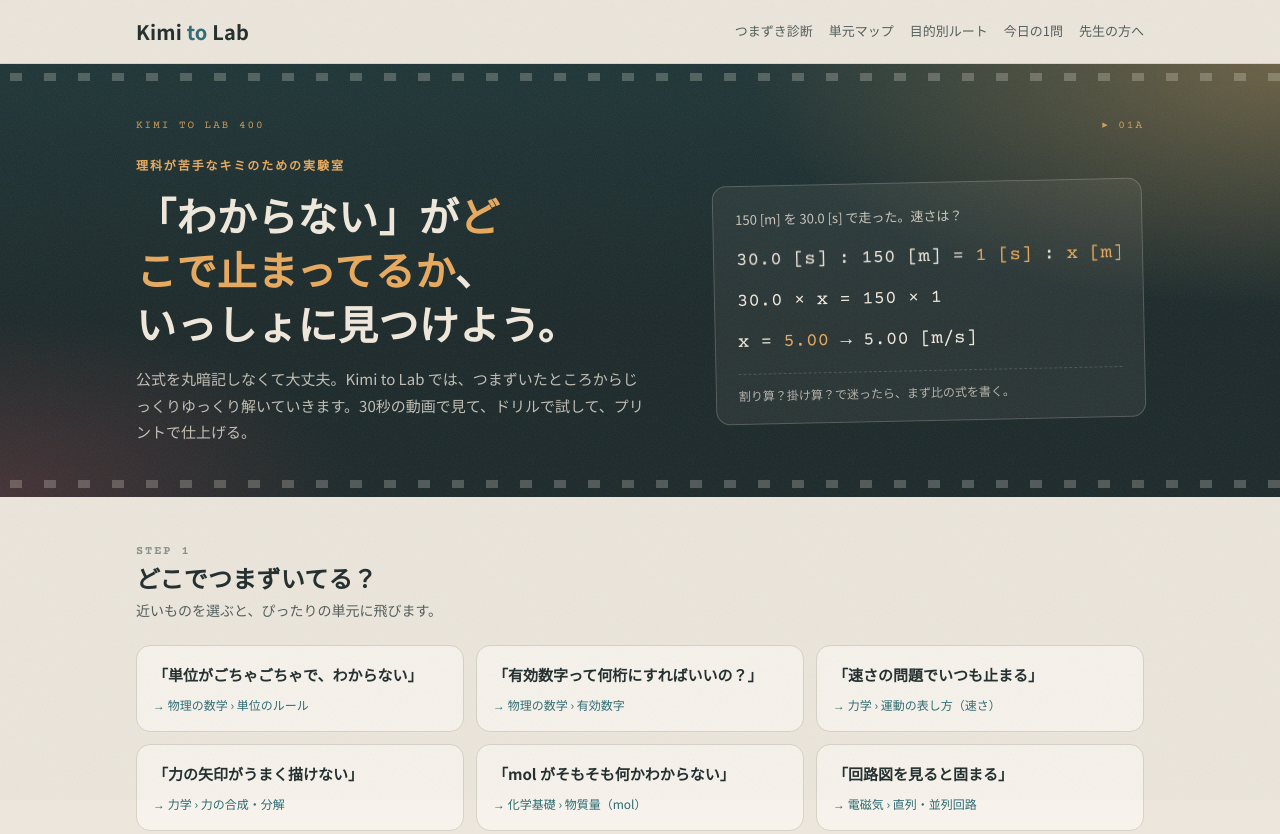
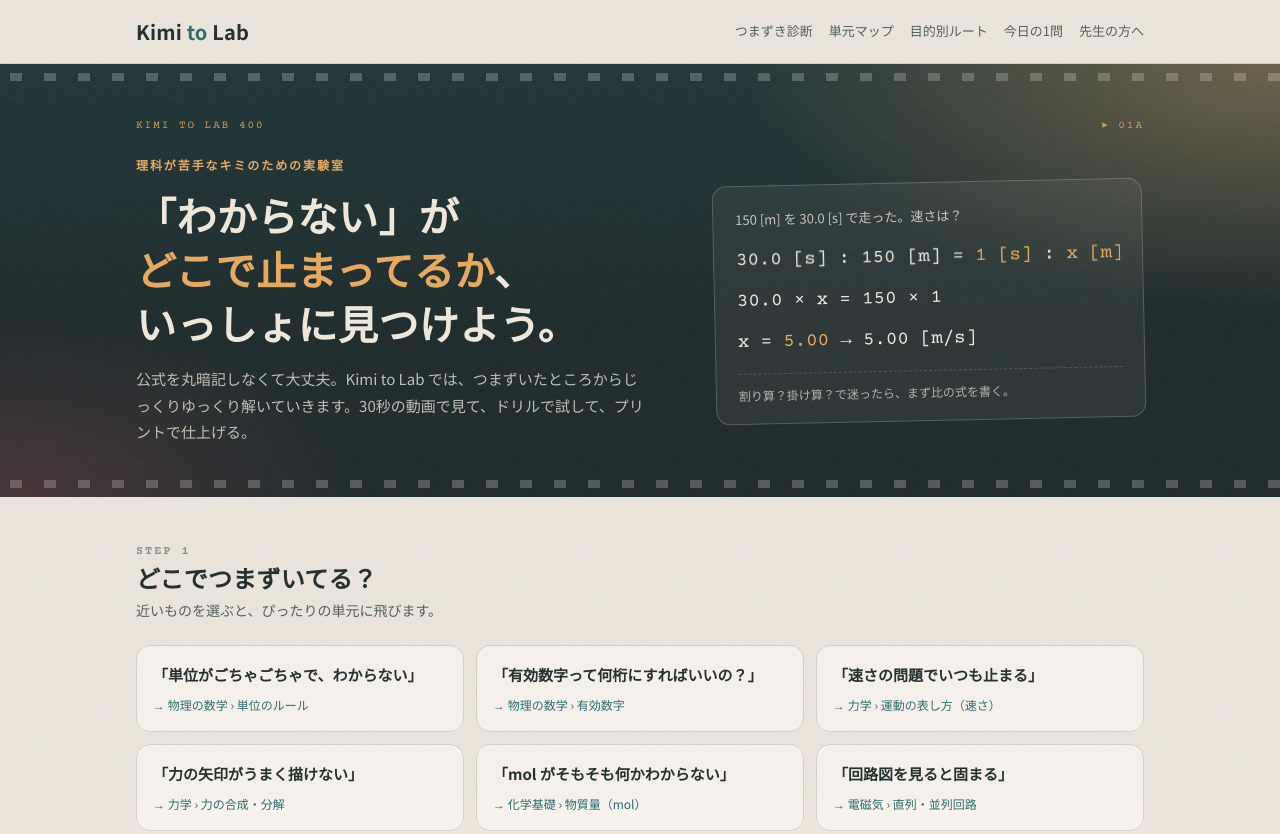
Before and after one commit to sak19lab/sak19lab.github.io, a plain HTML site: page index.html in a window 1280 px wide. Shown: the top 834 px of the page. Drawn offline with nearby package versions, Linux system fonts and the light colour scheme; a web font is replaced by a local one.

Commit message:
トップの見出しが変な位置で改行されないように修正
Co-Authored-By: Claude Opus 5.5 <noreply@anthropic.com>
Claude-Session: https://claude.ai/code/session_01995pqJYVUnc7jqRAyeMiQp

```diff
--- a/index.html
+++ b/index.html
@@ -73,6 +73,7 @@ nav.links a:hover{color:var(--accent)}
 .hero .wrap{display:grid;grid-template-columns:1.25fr 1fr;gap:40px;padding-block:52px;align-items:center}
 .hero h1{font-size:clamp(26px,4.2vw,40px);font-weight:800}
 .hero h1 em{font-style:normal;color:var(--gold)}
+.nb{display:inline-block}
 .hero p{color:color-mix(in srgb,var(--hero-ink) 78%,transparent);max-width:34em;margin:16px 0 0}
 .ratio{border:1px solid color-mix(in srgb,var(--hero-ink) 22%,transparent);border-radius:6px;padding:22px 22px 18px;font-family:var(--mono);min-width:0}
 .ratio .q{font-family:var(--sans);font-size:13px;opacity:.8;margin-bottom:12px}
@@ -226,7 +227,7 @@ a.fbtn:hover{border-color:var(--accent);transform:translateY(-2px)}
   <div class="edge" aria-hidden="true"><span>KIMI TO LAB 400</span><span>▸ 01A</span></div>
   <div>
     <div class="eyebrow" style="color:var(--gold)">理科が苦手なキミのための実験室</div>
-    <h1 style="margin-top:10px">「わからない」が<em>どこで止まってるか</em>、<br>いっしょに見つけよう。</h1>
+    <h1 style="margin-top:10px"><span class="nb">「わからない」が</span><span class="nb"><em>どこで止まってるか</em>、</span><br><span class="nb">いっしょに</span><span class="nb">見つけよう。</span></h1>
     <p>公式を丸暗記しなくて大丈夫。Kimi to Lab では、つまずいたところからじっくりゆっくり解いていきます。30秒の動画で見て、ドリルで試して、プリントで仕上げる。</p>
   </div>
   <div class="ratio" aria-label="比で解く例">
```
